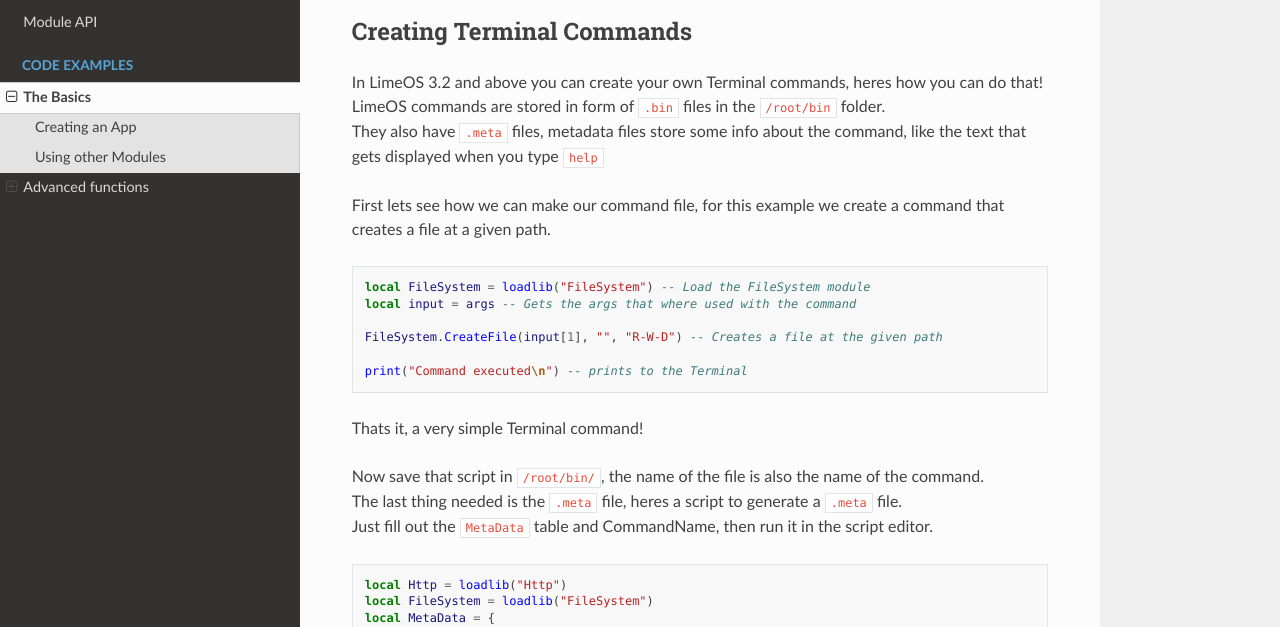
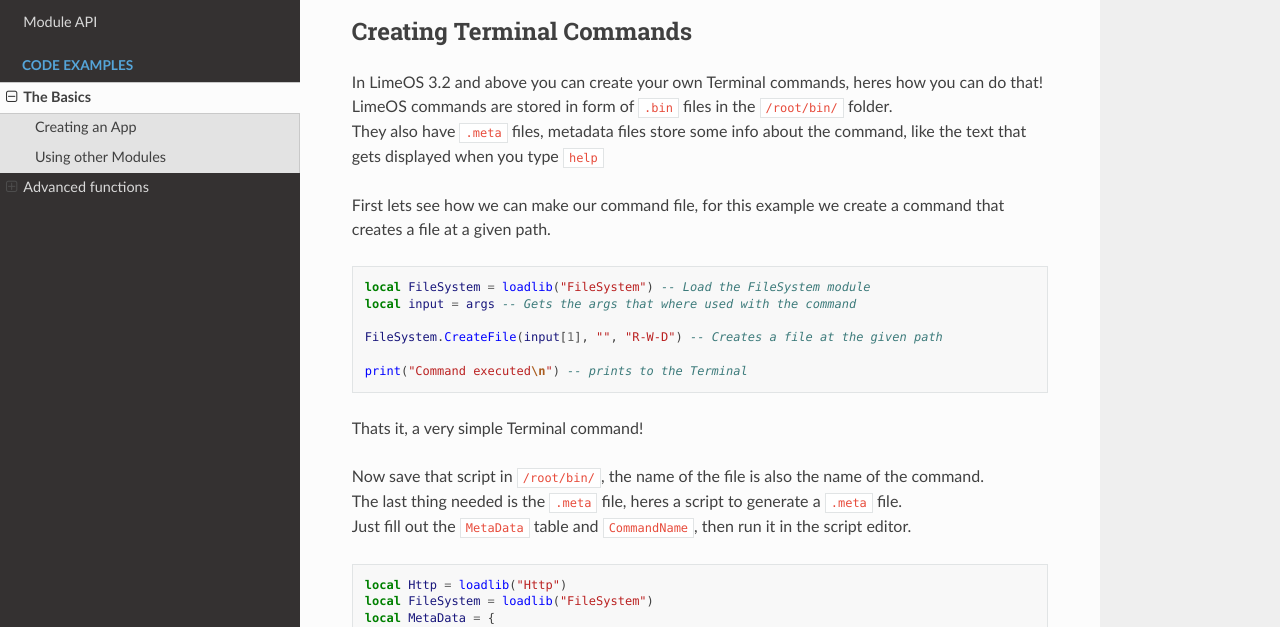
Before and after one commit to Happygamer1983/LimeOS-API, a Sphinx documentation site: the page built from docs/source/Examples.rst, in a window 1280 px wide and 900 px high, scrolled down 2223 px. Shown: the part 159-786 px from the top of the window. Built offline with Sphinx 7.4.7 and the Read the Docs theme 3.1.0, drawn with Linux system fonts in a browser that asks for light colours.

Commit message:
Fixed some spelling/formatting

```diff
--- a/docs/source/Examples.rst
+++ b/docs/source/Examples.rst
@@ -130,7 +130,7 @@
 --------------------------
 
 In LimeOS 3.2 and above you can create your own Terminal commands, heres how you can do that! :raw-html:`<br />`
-LimeOS commands are stored in form of ``.bin`` files in the ``/root/bin`` folder. :raw-html:`<br />`
+LimeOS commands are stored in form of ``.bin`` files in the ``/root/bin/`` folder. :raw-html:`<br />`
 They also have ``.meta`` files, metadata files store some info about the command, like the text that gets displayed when you type ``help`` :raw-html:`<br />`
 :raw-html:`<br />`
 First lets see how we can make our command file, for this example we create a command that creates a file at a given path. :raw-html:`<br />`
@@ -148,7 +148,7 @@
 :raw-html:`<br />`
 Now save that script in ``/root/bin/``, the name of the file is also the name of the command. :raw-html:`<br />`
 The last thing needed is the ``.meta`` file, heres a script to generate a ``.meta`` file. :raw-html:`<br />`
-Just fill out the ``MetaData`` table and CommandName, then run it in the script editor. :raw-html:`<br />`
+Just fill out the ``MetaData`` table and ``CommandName``, then run it in the script editor. :raw-html:`<br />`
 
 .. code-block:: luau
 
```
